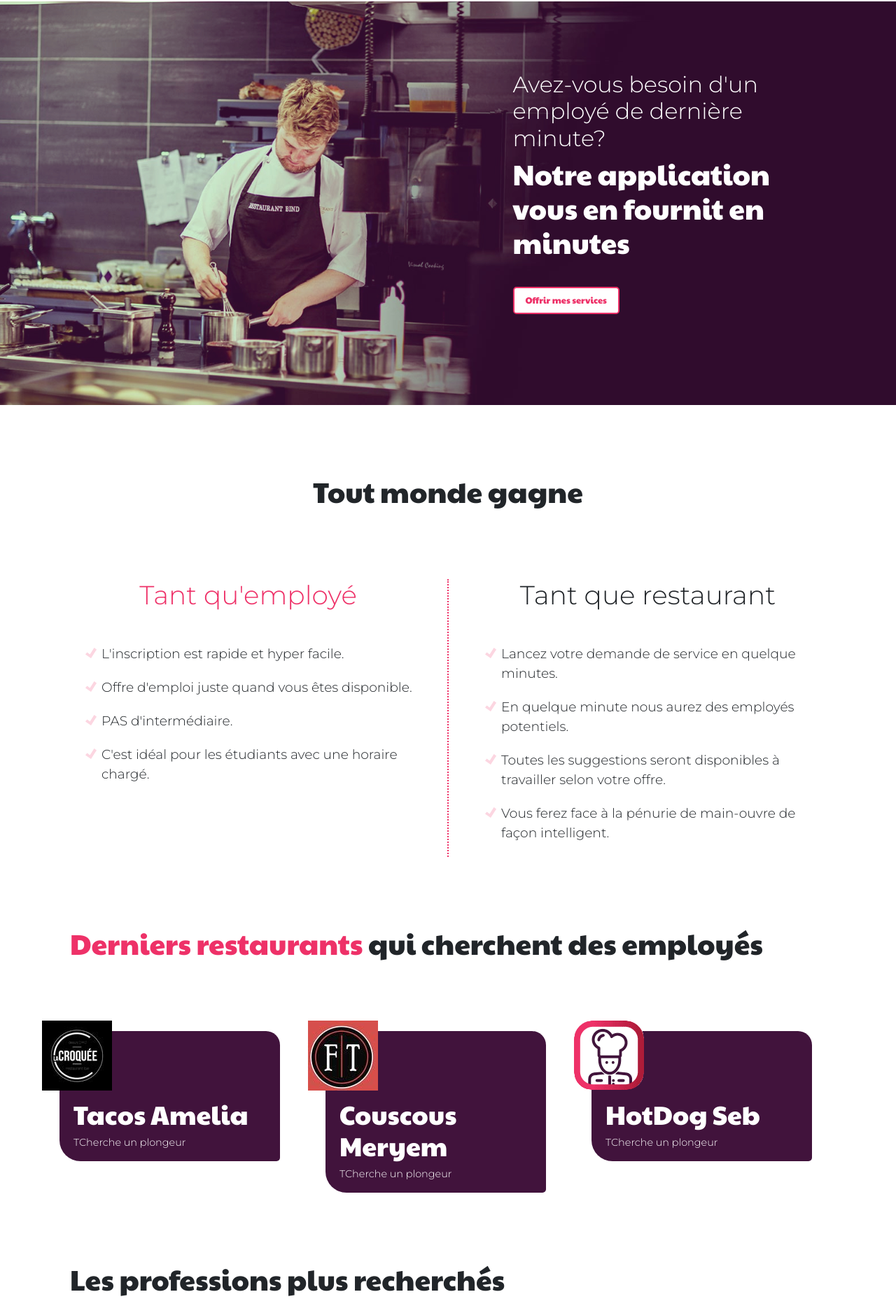
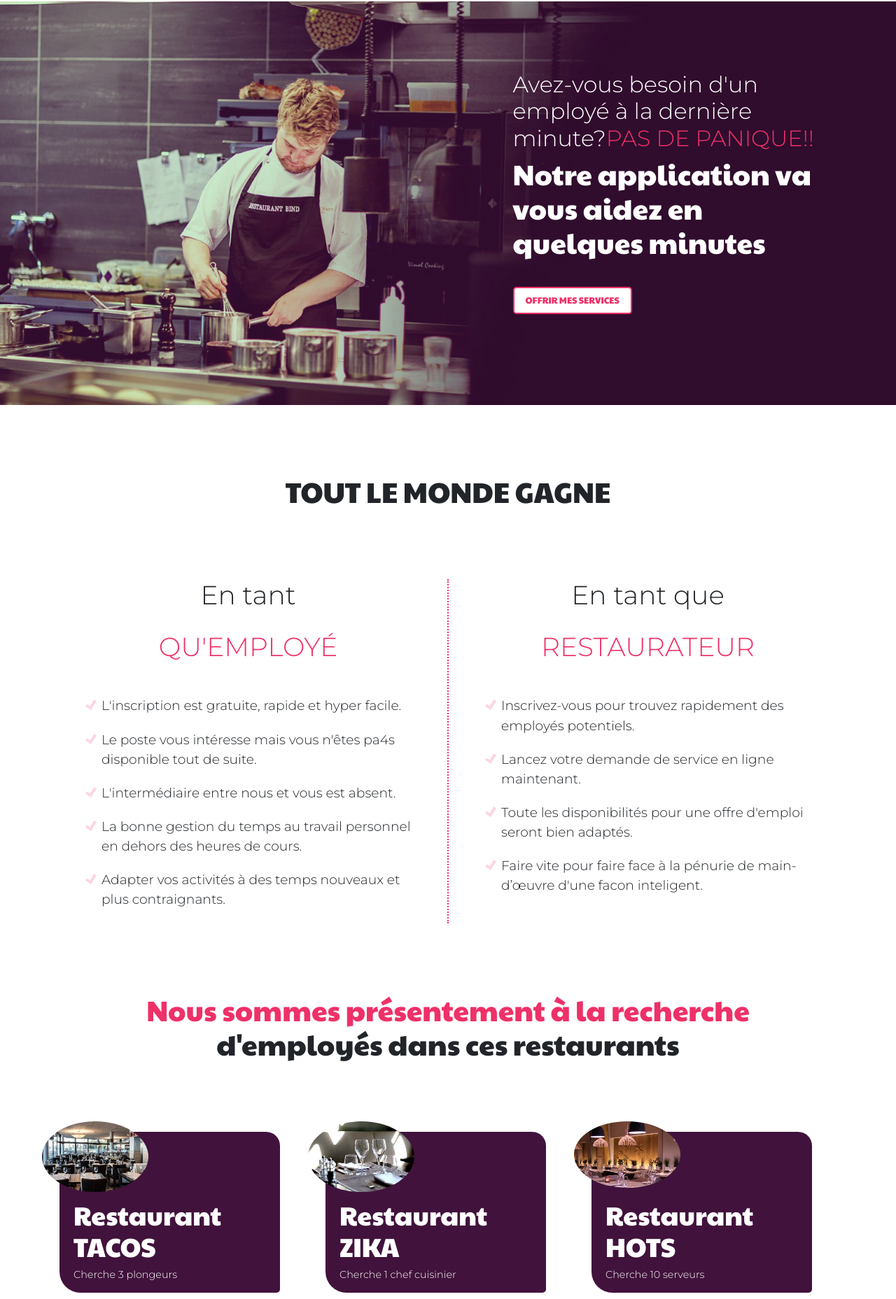
Before and after one commit to sebastionny/EasyJob, a PHP site: page / in a window 1280 px wide. Shown: the part 78-1935 px from the top of the page at 70% size. Run offline with PHP 8.4, Linux system fonts and the light colour scheme; some libraries are stand-ins or nearby versions.

Commit message:
bon francais Acceuille

```diff
--- a/vues/default.php
+++ b/vues/default.php
@@ -5,36 +5,37 @@
                 <div class="row">
                     <div class="col-col-md-5 offset-md-7">
                         <h2 class="font2 color1">Avez-vous besoin d'un <br>
-                            employé de dernière minute?</h2>
-                        <h1 class="font1 fontGrand1 color1">Notre application vous en fournit en minutes</h1>
-                        <a class="btn btn-primary  btn-lg font1 btn-line space30" href="#">Offrir mes services</a>
+                            employé à la dernière minute?<span class="color2">PAS DE PANIQUE!!</span></h2>
+                        <h1 class="font1 fontGrand1 color1">Notre application va vous aidez en quelques minutes</h1>
+                        <a class="btn btn-primary  btn-lg font1 btn-line space30" href="#">OFFRIR MES SERVICES</a>
                     </div>
                 </div>
          </div>
 
          <div class="container">
              <div class="col space100">
-                <h3 class="font1 fontGrand1 fontCenter">Tout monde gagne</h3>
+                <h3 class="font1 fontGrand1 fontCenter">TOUT LE MONDE GAGNE</h3>
              </div>
              <div class="row liste font2">
                  <div class="col">
-                        <h3 class="font2 fontGrand2 fontCenter color2">Tant qu'employé</h3>
+                     <h3 class="font2 fontGrand2 fontCenter">En tant </h3><br/> <h3 class="font2 fontGrand2 fontCenter color2">QU'EMPLOYÉ</h3>
 
                         <ul>
-                            <li>L'inscription est rapide et hyper facile. </li>
-                            <li>Offre d'emploi juste quand vous êtes disponible. </li>
-                            <li>PAS d'intermédiaire.</li>
-                            <li>C'est idéal pour les étudiants avec une horaire chargé.</li>
+                            <li>L'inscription est gratuite, rapide et hyper facile. </li>
+                            <li>Le poste vous intéresse mais vous n'êtes pa4s disponible tout de suite. </li>
+                            <li>L'intermédiaire entre nous et vous est absent.</li>
+                            <li>La bonne gestion du temps au travail personnel en dehors des heures de cours.</li>
+                            <li>Adapter vos activités à des temps nouveaux et plus contraignants. </li>
                         </ul>
                  </div>
                  <div class="col">
-                        <h3 class="font2 fontGrand2 fontCenter">Tant que restaurant</h3>
+                     <h3 class="font2 fontGrand2 fontCenter">En tant que</h3><br/> <h3 class="font2 fontGrand2 fontCenter color2"> RESTAURATEUR</h3>
 
                         <ul>
-                            <li>Lancez votre demande de service en quelque minutes.</li>
-                            <li>En quelque minute nous aurez des employés potentiels. </li>
-                            <li>Toutes les suggestions seront disponibles à travailler selon votre offre.</li>
-                            <li>Vous ferez face à la pénurie de main-ouvre de façon intelligent.</li>
+                            <li>Inscrivez-vous pour trouvez rapidement des employés potentiels. </li>
+                            <li>Lancez votre demande de service en ligne maintenant.</li>
+                            <li>Toute les disponibilités pour une offre d'emploi seront bien adaptés.</li>
+                            <li>Faire vite pour faire face à la pénurie de main-d’œuvre d'une facon inteligent.</li>
                         </ul>
                  </div>
              </div>
@@ -42,36 +43,36 @@
 
          <div class="container">
                 <div class="col space100">
-                   <h3 class="font1 fontGrand1 "> <span class="color2">Derniers restaurants </span> qui cherchent des employés</h3>
+                  <h3 class="font1 fontGrand1 fontCenter"> <span class="color2">Nous sommes présentement à la recherche </span> d'employés dans ces restaurants</h3>
                 </div>
                 <div class="row resto">
 
                         <div class="col-md-4 ">
                             <div class="item">
-                                <img src="img/resto1.jpg" class="img-fluid" alt="...">
+                                <img src="img/rest1.jpg" width="40%" class="rounded-circle" alt="TACOS">
                                 <div class="color1">
-                                    <h5 class="font1 fontGrand2">Tacos Amelia</h5>
-                                    <p class="font2">TCherche un plongeur</p>
+                                    <h5 class="font1 fontGrand2">Restaurant TACOS</h5>
+                                    <p class="font2">Cherche 3 plongeurs</p>
                                 </div>
                             </div>
                         </div>
 
                         <div class="col-md-4 ">
                             <div class="item">
-                                <img src="img/resto2.jpg" class="img-fluid" alt="...">
+                                <img src="img/rest2.jpg" width="40%" class="rounded-circle" alt="ZIKA">
                                 <div class="color1">
-                                    <h5 class="font1 fontGrand2">Couscous Meryem</h5>
-                                    <p class="font2">TCherche un plongeur</p>
+                                    <h5 class="font1 fontGrand2">Restaurant ZIKA</h5>
+                                    <p class="font2">Cherche 1 chef cuisinier</p>
                                 </div>
                             </div>
                         </div>
 
                         <div class="col-md-4 ">
                             <div class="item">
-                                <img src="img/resto3.png" class="img-fluid" alt="...">
+                                <img src="img/rest3.jpg" width="40%" class="rounded-circle" alt="HOTS">
                                 <div class="color1">
-                                    <h5 class="font1 fontGrand2">HotDog Seb</h5>
-                                    <p class="font2">TCherche un plongeur</p>
+                                    <h5 class="font1 fontGrand2">Restaurant HOTS</h5>
+                                    <p class="font2">Cherche 10 serveurs</p>
                                 </div>
                             </div>
                         </div>
@@ -82,7 +83,7 @@
 
         <div class="container">
                 <div class="col space100">
-                   <h3 class="font1 fontGrand1  ">Les professions plus recherchés</h3>
+                   <h3 class="font1 fontGrand1 fontCenter ">Les professions les plus recherchées</h3>
                 </div>
                 <div class="row ">
 
@@ -94,19 +95,19 @@
                                           <div class="carousel-item active" data-interval="10000">
                                             <img src="img/slider/p1.jpg" class="d-block w-100" alt="...">
                                                 <div class=" carousel-caption d-none d-md-block fonde1">
-                                                    <h5 class="fontGrand2 font1 fontRigth color1">Profession 1 </h5>
+                                                    <h5 class="fontGrand2 font1 fontRigth color1">Des plongeurs </h5>
                                                 </div>
                                           </div>
                                           <div class="carousel-item" data-interval="2000">
                                             <img src="img/slider/p2.jpg" class="d-block w-100" alt="...">
                                             <div class=" carousel-caption d-none d-md-block fonde1">
-                                                <h5 class="fontGrand2 font1 fontRigth color1">Profession 2 </h5>
+                                                <h5 class="fontGrand2 font1 fontRigth color1">Des chefs  </h5>
                                             </div>
                                           </div>
                                           <div class="carousel-item">
                                             <img src="img/slider/p3.jpg" class="d-block w-100" alt="...">
                                             <div class=" carousel-caption d-none d-md-block fonde1">
-                                                <h5 class="fontGrand2 font1 fontRigth color1">Profession 3 </h5>
+                                                <h5 class="fontGrand2 font1 fontRigth color1">Des serveurs </h5>
                                             </div>
                                           </div>
                                         </div>
```
Also changed, not shown: img/rest1.jpg (added), img/rest2.jpg (added), img/rest3.jpg (added).
